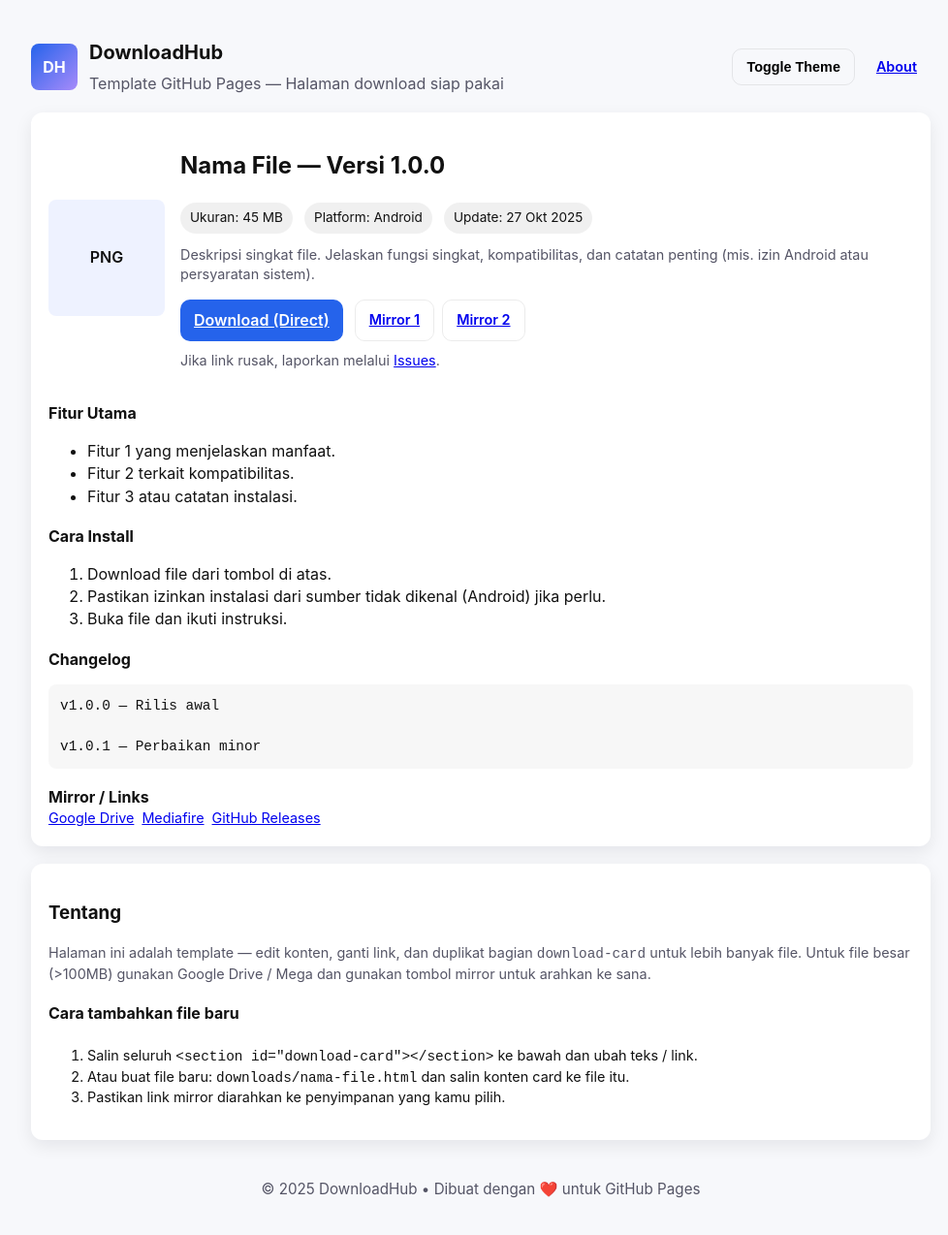
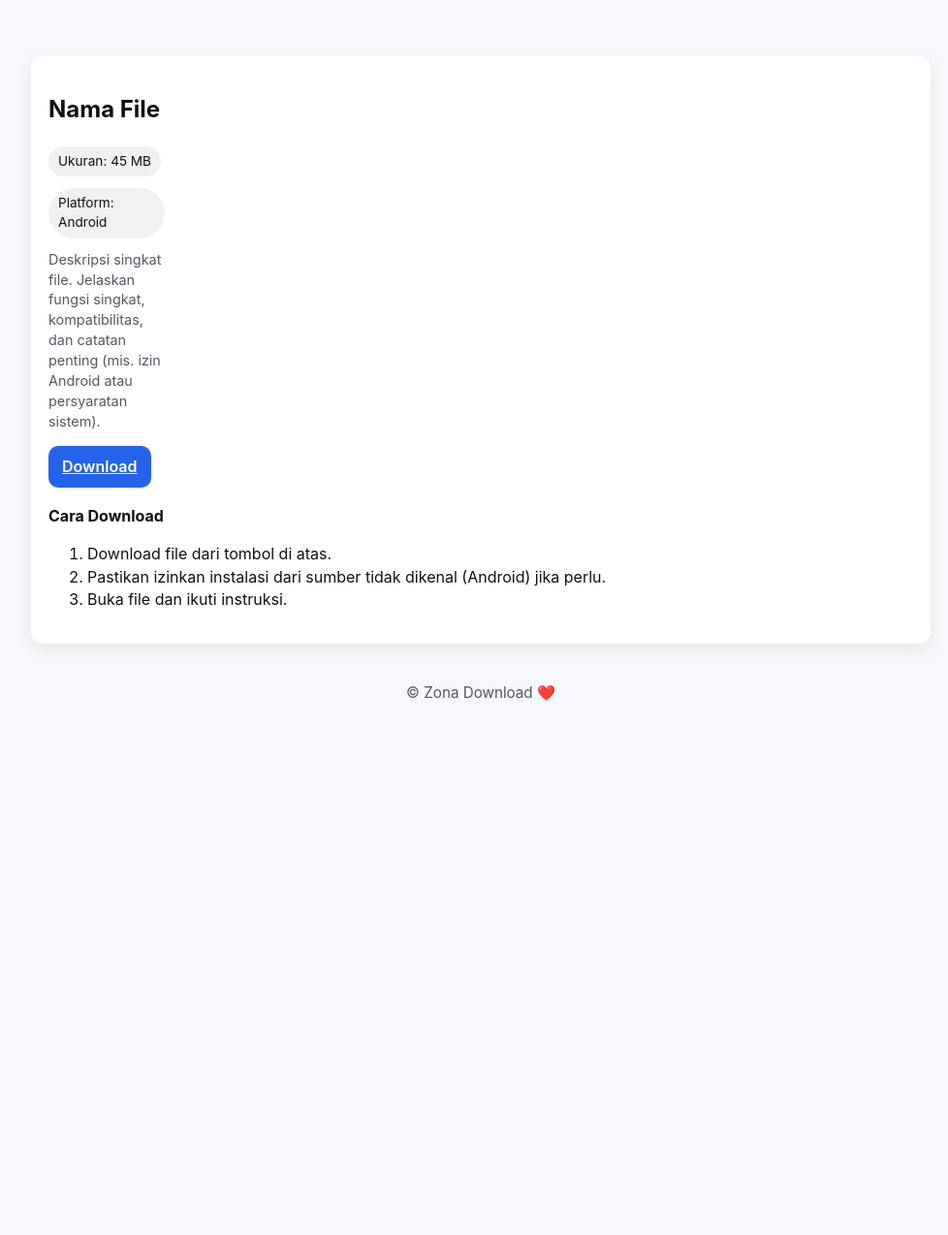
Before and after one commit to zona-download/game-guardian, a plain HTML site: page index.html in a window 1280 px wide. Shown: the whole page at 97% size, without its empty margins (144-1122 px from the left). After the commit the page ends 800 px from the top, so only its background shows below. Drawn offline with Linux system fonts and the light colour scheme.

Commit message:
Update index.html

```diff
--- a/index.html
+++ b/index.html
@@ -5,9 +5,6 @@
   <meta charset="utf-8">
   <meta name="viewport" content="width=device-width,initial-scale=1">
   <title>DownloadHub — Tempat Download</title>
-  <meta name="description" content="Template halaman download siap pakai untuk GitHub Pages. Isi nama file, versi, ukuran, dan link download." />
-  <meta name="author" content="Your Name">  <!-- Open Graph -->  <meta property="og:title" content="DownloadHub — Nama File" />
-  <meta property="og:description" content="Unduh Nama File versi terbaru. Cepat, aman, dan mudah." />
   <meta property="og:type" content="website" />  <style>
     :root{--bg:#f7f8fb;--card:#fff;--text:#111;--muted:#556;--accent:#2563eb}
     [data-theme="dark"]{--bg:#0b1220;--card:#071122;--text:#e6eef8;--muted:#9fb0cf;--accent:#58a6ff}
@@ -16,7 +13,6 @@
     .container{max-width:960px;margin:24px auto;padding:16px}
     header{display:flex;align-items:center;justify-content:space-between;gap:12px}
     .brand{display:flex;align-items:center;gap:12px}
-    .logo{width:48px;height:48px;border-radius:8px;background:linear-gradient(135deg,var(--accent),#a78bfa);display:flex;align-items:center;justify-content:center;color:#fff;font-weight:700}
     h1{font-size:1.25rem;margin:0}
     p.lead{margin:6px 0 0;color:var(--muted)}
 
@@ -47,92 +43,41 @@
   </style></head>
 <body>
   <div class="container" id="page">
-    <header>
-      <div class="brand">
-        <div class="logo">DH</div>
-        <div>
-          <h1>DownloadHub</h1>
-          <p class="lead">Template GitHub Pages — Halaman download siap pakai</p>
-        </div>
-      </div>
-      <div style="display:flex;gap:8px;align-items:center">
-        <button id="toggleTheme" class="btn btn-ghost small">Toggle Theme</button>
-        <a class="btn small" href="#about">About</a>
-      </div>
-    </header><!-- DOWNLOAD CARD - duplicate this block for each file or create separate pages -->
+
 <section class="card" id="download-card">
   <div class="download-grid">
-    <div class="thumb" id="thumb">PNG</div>
     <div>
-      <h2 id="file-title">Nama File — Versi 1.0.0</h2>
+      <h2 id="file-title">Nama File</h2>
       <div class="meta" style="margin-top:8px">
         <div class="badge">Ukuran: 45 MB</div>
         <div class="badge">Platform: Android</div>
-        <div class="badge">Update: 27 Okt 2025</div>
       </div>
 
       <p class="info small">Deskripsi singkat file. Jelaskan fungsi singkat, kompatibilitas, dan catatan penting (mis. izin Android atau persyaratan sistem).</p>
 
       <div class="buttons">
         <!-- main download button -->
-        <a id="primaryDownload" class="btn btn-primary" href="#" role="button">Download (Direct)</a>
-
-        <!-- mirror / external -->
-        <div style="display:flex;gap:8px;align-items:center">
-          <a class="btn btn-ghost small" id="mirror1" href="#">Mirror 1</a>
-          <a class="btn btn-ghost small" id="mirror2" href="#">Mirror 2</a>
-        </div>
+        <a id="primaryDownload" class="btn btn-primary" href="#" role="button">Download</a>
       </div>
 
-      <p class="muted small" style="margin-top:10px">Jika link rusak, laporkan melalui <a href="https://github.com/USERNAME/REPO/issues">Issues</a>.</p>
     </div>
   </div>
 
   <div style="margin-top:14px">
-    <div class="section-title">Fitur Utama</div>
-    <ul>
-      <li>Fitur 1 yang menjelaskan manfaat.</li>
-      <li>Fitur 2 terkait kompatibilitas.</li>
-      <li>Fitur 3 atau catatan instalasi.</li>
-    </ul>
 
-    <div class="section-title">Cara Install</div>
+    <div class="section-title">Cara Download</div>
     <ol>
       <li>Download file dari tombol di atas.</li>
       <li>Pastikan izinkan instalasi dari sumber tidak dikenal (Android) jika perlu.</li>
       <li>Buka file dan ikuti instruksi.</li>
     </ol>
 
-    <div class="section-title">Changelog</div>
-    <pre class="small">v1.0.0 — Rilis awal
-
-v1.0.1 — Perbaikan minor</pre>
-
-<div class="section-title">Mirror / Links</div>
-    <div class="mirror-list small">
-      <a href="#">Google Drive</a>
-      <a href="#">Mediafire</a>
-      <a href="#">GitHub Releases</a>
-    </div>
-  </div>
 </section>
 
 <!-- END download card -->
 
-<section class="card" id="about">
-  <h3>Tentang</h3>
-  <p class="small muted">Halaman ini adalah template — edit konten, ganti link, dan duplikat bagian <code>download-card</code> untuk lebih banyak file. Untuk file besar (>100MB) gunakan Google Drive / Mega dan gunakan tombol mirror untuk arahkan ke sana.</p>
-
-  <h4 class="section-title">Cara tambahkan file baru</h4>
-  <ol class="small">
-    <li>Salin seluruh <code>&lt;section id="download-card"&gt;&lt;/section&gt;</code> ke bawah dan ubah teks / link.</li>
-    <li>Atau buat file baru: <code>downloads/nama-file.html</code> dan salin konten card ke file itu.</li>
-    <li>Pastikan link mirror diarahkan ke penyimpanan yang kamu pilih.</li>
-  </ol>
-</section>
-
 <footer>
-  © <span id="year"></span> DownloadHub • Dibuat dengan ❤️ untuk GitHub Pages
+  © <span id="year"></span> Zona Download ❤️
 </footer>
 
   </div>  <script>
```
